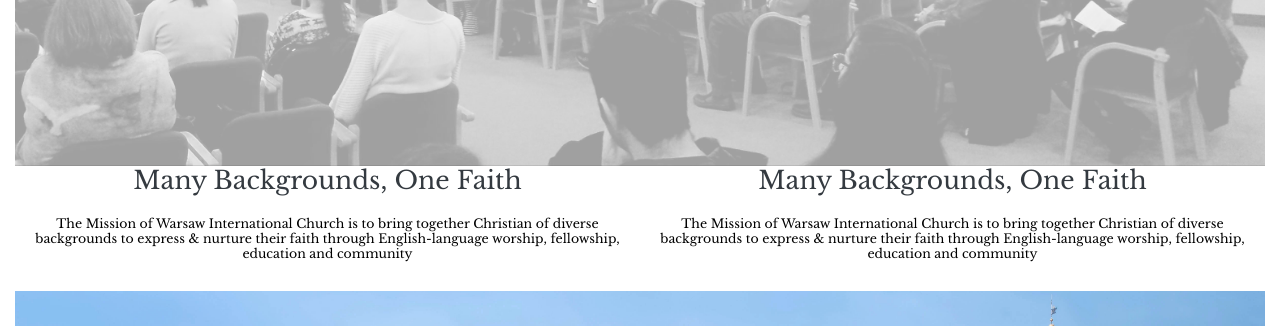
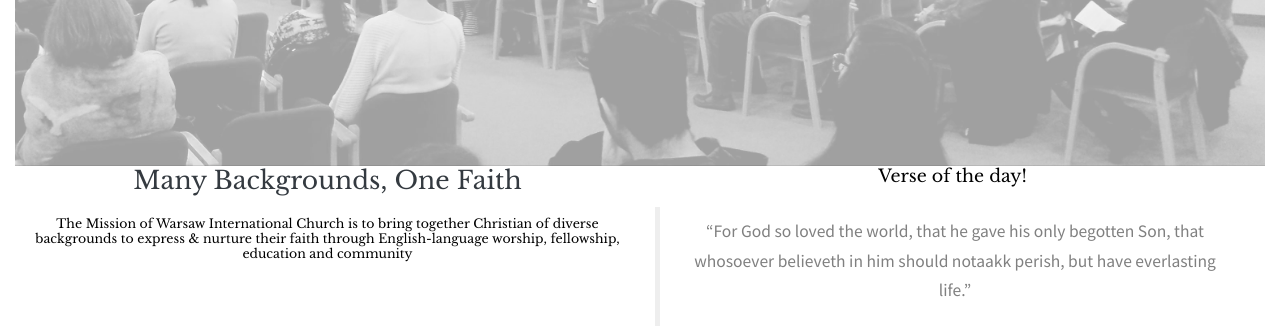
Before and after one commit to ivanyufen/church-final, a plain HTML site: page index.html in a window 1280 px wide. Shown: the part 460-786 px from the top of the page. Drawn offline with nearby package versions, Linux system fonts and the light colour scheme; files whose address does not match are found by name.

Commit message:
headinggggg

```diff
--- a/index.html
+++ b/index.html
@@ -135,13 +135,16 @@
 						English-language worship, fellowship, education and community</h5>
 				</div>
 				<div class="col-6 col-sm-6 col-md-6 col-lg-6 text-center">
-					<h1 class="text-dark">Many Backgrounds, One Faith</h1>
-					<h5 style="color: black; min-width: 100px;">The Mission of Warsaw
-						International Church is to
-						bring together
-						Christian
-						of diverse backgrounds to express & nurture their faith through
-						English-language worship, fellowship, education and community</h5>
+					<div>
+						<h3>Verse of the day!</h3>
+						<blockquote>
+							<p>&ldquo;For God so loved the world, that he gave his only begotten
+								Son, that whosoever believeth in
+								him
+								should notaakk perish, but have everlasting life.&rdquo;</p>
+							<span>John 3:16</span>
+						</blockquote>
+					</div>
 				</div>
 				<!-- <div class="col-6 col-sm-6 col-md-6 col-lg-6 text-center">
 							<div class="slider-text">
```
